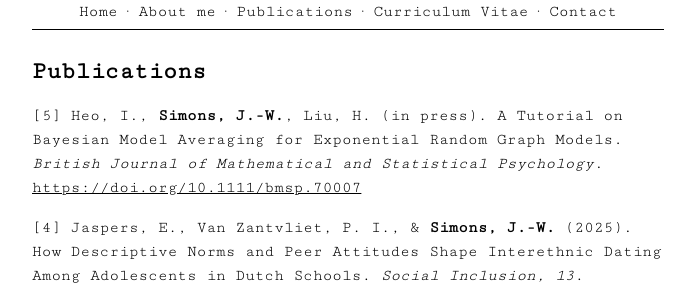
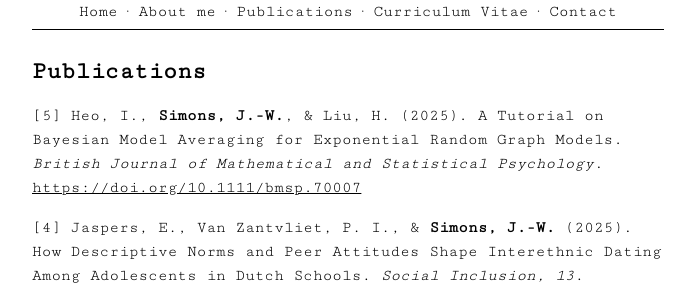
Before and after one commit to jwgsim/jwgsim.github.io, a Jekyll site: the page built from publications.md, in a window 1280 px wide. Shown: the part 126-418 px from the top of the page, without its empty margins (292-984 px from the left). Built offline with Jekyll 4.4.1, drawn with Linux system fonts in a browser that asks for light colours.

Commit message:
Update publications + cv

```diff
--- a/publications.md
+++ b/publications.md
@@ -4,7 +4,7 @@ title: Publications
 permalink: /publications/
 ---
 
-[5] Heo, I., **Simons, J.-W.**, Liu, H. (in press). A Tutorial on Bayesian Model Averaging for Exponential Random Graph Models. *British Journal of Mathematical and Statistical Psychology*. <a href="https://doi.org/10.1111/bmsp.70007"> https://doi.org/10.1111/bmsp.70007</a>
+[5] Heo, I., **Simons, J.-W.**, & Liu, H. (2025). A Tutorial on Bayesian Model Averaging for Exponential Random Graph Models. *British Journal of Mathematical and Statistical Psychology*. <a href="https://doi.org/10.1111/bmsp.70007"> https://doi.org/10.1111/bmsp.70007</a>
 
 [4] Jaspers, E., Van Zantvliet, P. I., & **Simons, J.-W.** (2025). How Descriptive Norms and Peer Attitudes Shape Interethnic Dating Among Adolescents in Dutch Schools. *Social Inclusion, 13*. <a href="https://doi.org/10.17645/si.10034"> https://doi.org/10.17645/si.10034</a>
 
```
